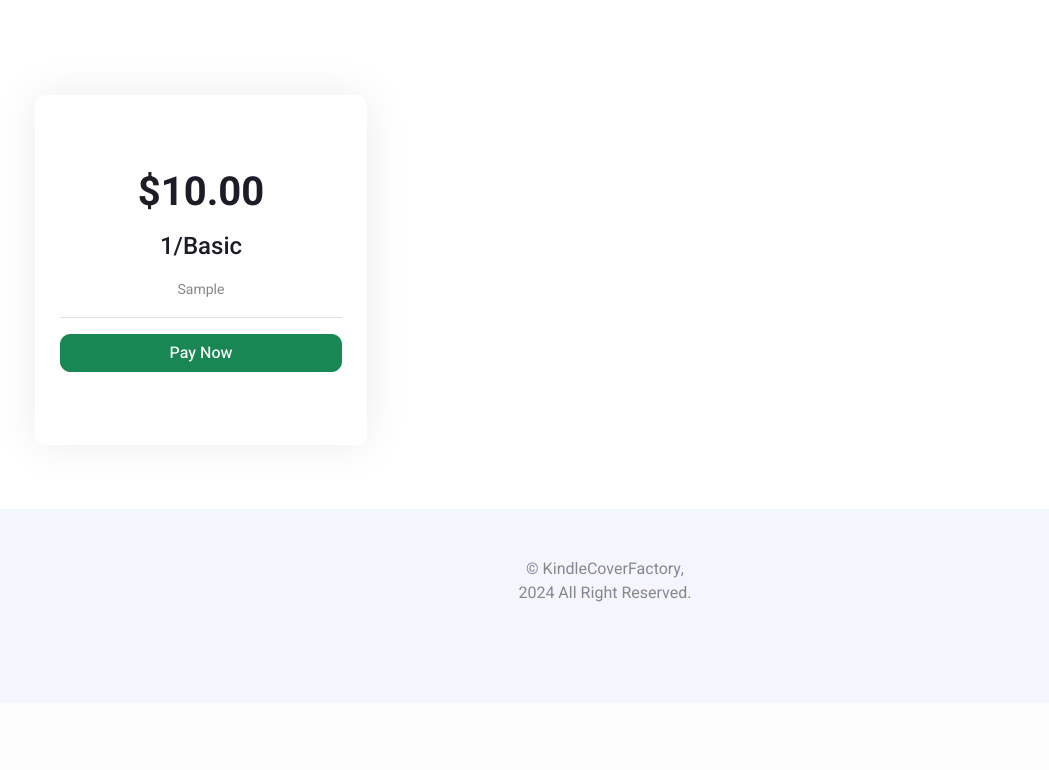
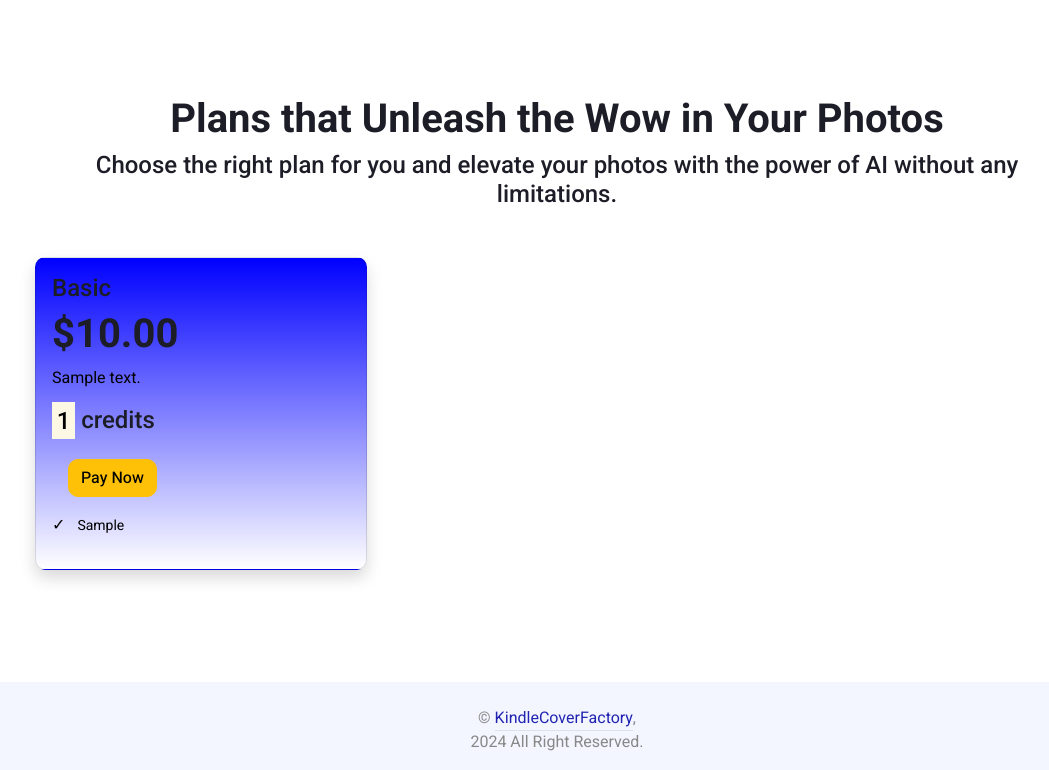
Before and after one commit to Dexteritymedia/Ai_bookcover_generator, a Django app: page /payment/ in a window 1280 px wide. Shown: the part 97-867 px from the top of the page, without its empty margins (83-1132 px from the left). Before the commit the page ends 699 px from the top, so only its background shows below. Run offline with Django 4.2, Linux system fonts and the light colour scheme; tables that the repository leaves empty hold one stand-in row (values such as "Sample post"); some libraries are stand-ins or nearby versions.

Commit message:
redesigned some page

```diff
--- a/app/templates/accounts/password_reset_done.html
+++ b/app/templates/accounts/password_reset_done.html
@@ -6,7 +6,7 @@
 	<div class="col-12 text-center">
 We’ve emailed you instructions for setting your password, if an account exists with the email you entered. You should receive them shortly.
 
-If you don’t receive an email, please make sure you’ve entered the address you registered with, and check your spam folder.
+If you don’t receive an email, please make sure you’ve entered the email address you registered with, and check your spam folder.
 	</div>
 </div>
 
--- a/app/templates/app/base.html
+++ b/app/templates/app/base.html
@@ -81,8 +81,8 @@
 			<div class="container">
 
                     <div class="row">
-                        <div class="col-12 text-center mb-3 m-5 mb-md-0">
-                            &copy; KindleCoverFactory<a class="border-bottom mb-4" href="/"></a>, <p>{% now 'Y' %} All Right Reserved.</p>
+                        <div class="col-12 text-center mb-3 mt-4 mb-md-0">
+                            &copy; <a class="border-bottom" href="/">KindleCoverFactory</a>, <p>{% now 'Y' %} All Right Reserved.</p>
                         </div>
 					</div>
 
--- a/app/templates/app/home.html
+++ b/app/templates/app/home.html
@@ -6,7 +6,7 @@
         position: absolute;
     }
 	.slick-slide {
-  margin: 0 20px;
+  margin: 0 10px;
 }
 </style>
 {% endblock css %}
--- a/app/templates/app/partials/navbar.html
+++ b/app/templates/app/partials/navbar.html
@@ -24,12 +24,12 @@
 						{% endcomment %}
 						{% get_amount %}
                     </div>
-					<a href="{% url 'cover-generator-page' %}" class=" nav-item nav-link btn btn-success text-light rounded-pill py-2 px-4 ms-3">Generate Cover</a>
+					<a href="{% url 'cover-generator-page' %}" class=" nav-item nav-link btn btn-success text-light rounded-pill py-2 px-4 ms-3">Get Cover</a>
 					{% if user.is_authenticated %}
 						<a href="{% url 'logout' %}" class="nav-item nav-link" style="color: red;">Logout</a>
 					{% else %}
-						<a href="{% url 'signup' %}" class="btn btn-secondary text-light rounded-pill py-2 px-4 ms-3">Sign up</a>
-						<a href="{% url 'login' %}" class="btn btn-success text-light rounded-pill py-2 px-4 ms-3">Login</a>
+						<a href="{% url 'signup' %}" class="btn btn-secondary text-light rounded-pill py-2 px-4 ms-3 mt-3">Sign up</a>
+						<a href="{% url 'login' %}" class="btn btn-info text-light rounded-pill py-2 px-4 ms-3 mt-3">Login</a>
 					{% endif %}
 
                 </div>
--- a/app/templates/app/paypal_payment_page.html
+++ b/app/templates/app/paypal_payment_page.html
@@ -1,4 +1,15 @@
 {% extends 'app/base.html' %}
+
+{% block css %}
+<style>
+.bg-custom-color {
+    /*background-image: linear-gradient(to right, red , yellow);
+	background-image: linear-gradient(red , yellow);*/
+	background-image: radial-gradient(blue , white);
+	background-image: linear-gradient(blue , white);
+}
+</style>
+{% endblock css %}
 
 {% block content %}
 {% comment %}
@@ -21,28 +32,46 @@
    </div>
 {% endcomment %}
 
-<div class="row">
+
+  <div class="row text-center">
+  <h1>Plans that Unleash the Wow in Your Photos</h1>
+<h4>Choose the right plan for you and elevate your photos with the power
+of AI without any limitations.</h4>
+</div>
+<div class="row my-3 mb-5 row-cols-1 row-cols-md-3 g-4">
 {% for plan, feature in plan_features %}
 
-		<div class="col-lg-4 col-md-6 mb-3" data-wow-delay="0.1s">
-			<div class="service-item d-flex flex-column justify-content-center text-center rounded border-primary">
-				<h1 class="mb-3">${{ plan.amount|floatformat:2 }}</h1>
-				<h4 class="mb-3">{{ plan.credit }}/{{ plan.plan|title }}</h4>
-				<div>
+  <div class="col">
+  <div class="shadow bg-body rounded">
+    <div class="card bg-custom-color mb-3">
+      <div class="card-body">
+		{% if plan.plan %}
+		<h4 class="card-title">{{ plan.plan|title }}</h4>
+		{% endif %}
+        <h1 class="card-title">${{ plan.amount|floatformat:2 }}</h1>
+		{% if plan.description %}
+		<p style="color: #000;">{{plan.description}}</p>
+		{% endif %}
+		{% if plan.credit %}
+        <h4 class="card-text"><mark>{{ plan.credit }}</mark> credits</h4>
+		{% endif %}
+		<button type="submit" class="text-center btn btn-warning m-3 payment-plan" data-id= "{{ plan.id }}" data-plan="{{ plan.plan }}" data-amount="{{ plan.amount }}">Pay Now</button>
+		<div style="color: #000;">
 					{% for f in feature %}
-						<small>{{ f.feature }}</small>
-						<hr style="dotted: 20px;"/>
+					<span>&#10003;</span>
+						<small class=" mx-2 mb-5"> {{ f.feature }}</small>
+						<p></p>
 					{% endfor %}
 				</div>
-				<button type="submit" class="btn btn-success payment-plan" data-id= "{{ plan.id }}" data-plan="{{ plan.plan }}" data-amount="{{ plan.amount }}">Pay Now</button>
-				<div ></div>
-				<div id="smart-button-container">
+      </div>
+    </div>
+    </div>
+	<div id="smart-button-container">
           <div style="text-align: center;">
             <div id="paypal-button-container"></div>
           </div>
         </div>
-            </div>
-        </div>
+  </div>
 
 {% endfor %}
  </div>
```
Also changed, not shown: app/templates/accounts/password_reset_confirm.html (+15 -3 lines), app/templates/accounts/password_reset_email.txt (renamed from app/templates/app/payment_confirmation_page.html, +19 -14 lines), app/templates/app/payment_page.html (+22 -0 lines).
